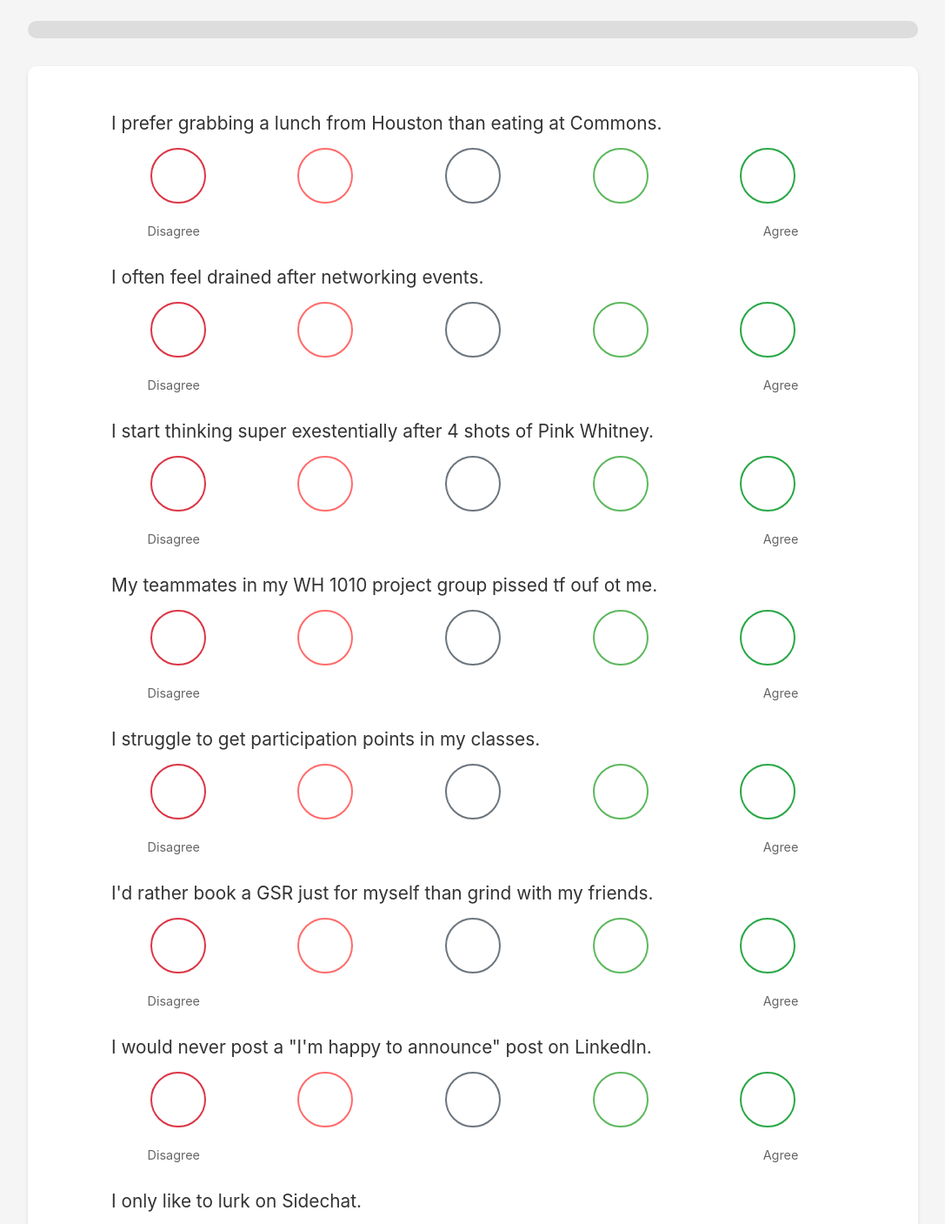
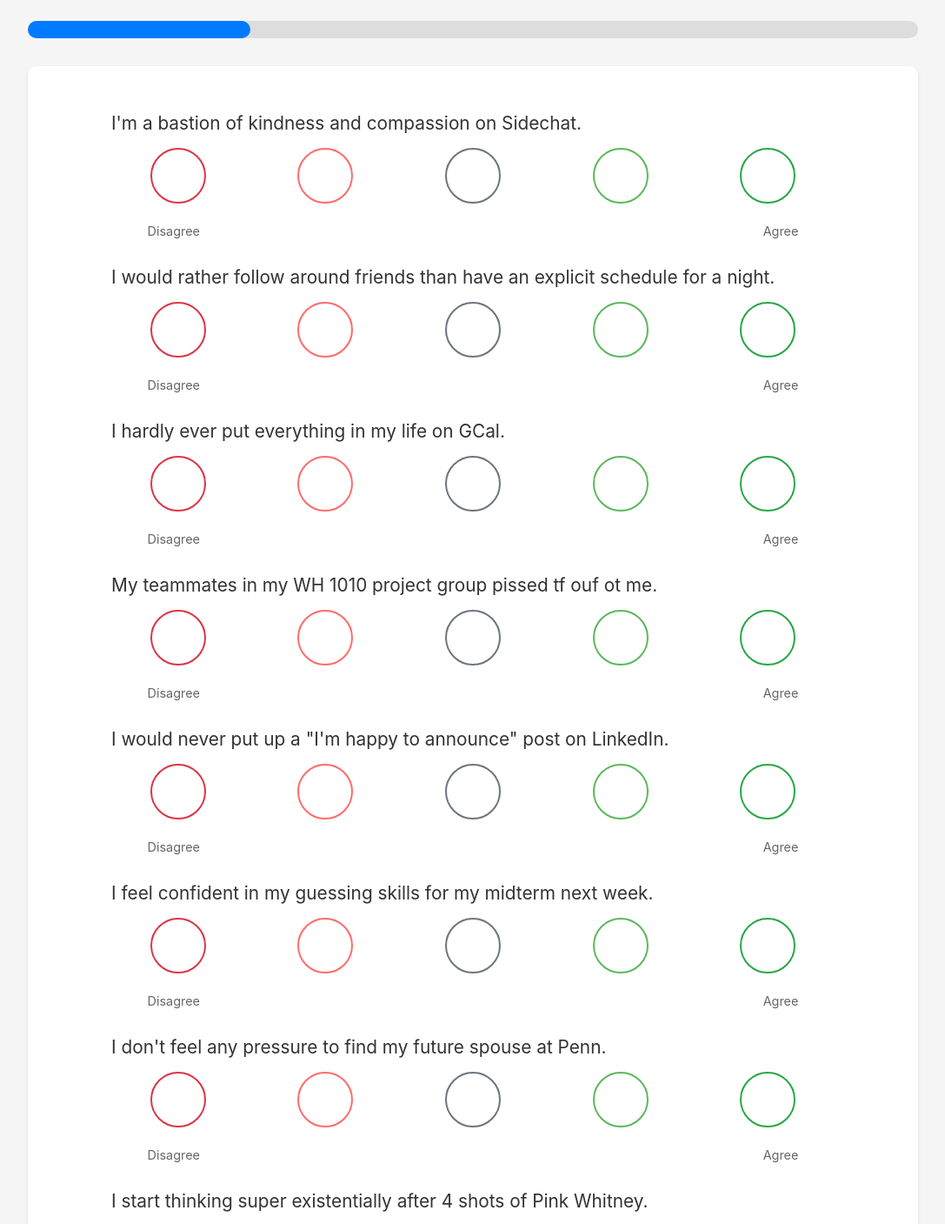
Before and after one commit to dhruv575/pennbti, a React (Create React App) app: page /test in a window 1280 px wide. Shown: the part 120-1527 px from the top of the page at 87% size, without its empty margins (96-1183 px from the left). Built offline with nearby package versions, Linux system fonts and the light colour scheme; sample sign-in values are in the browser's storage.

Commit message:
Fixed room management, randomized question order

```diff
--- a/src/assets/questions.json
+++ b/src/assets/questions.json
@@ -1,122 +1,162 @@
 [
     {
-        "text": "I prefer grabbing a lunch from Houston than eating at Commons."
+        "text": "I prefer grabbing a lunch from Gourmet than eating at Commons.",
+        "code": "1"
     },
     {
-        "text": "I often feel drained after networking events."
+        "text": "I often feel drained after networking events.",
+        "code": "1"
     },
     {
-        "text": "I start thinking super exestentially after 4 shots of Pink Whitney."
+        "text": "I start thinking super existentially after 4 shots of Pink Whitney.",
+        "code": "1"
     },
     {
-        "text": "My teammates in my WH 1010 project group pissed tf ouf ot me."
+        "text": "My teammates in my WH 1010 project group pissed tf ouf ot me.",
+        "code": "1"
     },
     {
-        "text": "I struggle to get participation points in my classes."
+        "text": "I struggle to get participation points in my classes.",
+        "code": "1"
     },
     {
-        "text": "I'd rather book a GSR just for myself than grind with my friends."
+        "text": "I'd rather book a GSR just for myself than grind with my friends.",
+        "code": "1"
     },
     {
-        "text": "I would never post a \"I'm happy to announce\" post on LinkedIn."
+        "text": "I would never put up a \"I'm happy to announce\" post on LinkedIn.",
+        "code": "1"
     },
     {
-        "text": "I only like to lurk on Sidechat."
+        "text": "I avoid eye contact with people I know on Locust.",
+        "code": "1"
     },
     {
-        "text": "I tend not to approach people at parties (unless I'm super blasted)."
+        "text": "I tend not to approach people at parties (unless I'm super blasted).",
+        "code": "1"
     },
     {
-        "text": "I'll generally be one of the first people to dip at social events."
+        "text": "I'll generally be one of the first people to dip at social events.",
+        "code": "1"
     },
     {
-        "text": "I tend to think more about 2026 internships than my midterm next week."
+        "text": "I tend to think more about 2026 internships than my midterm next week.",
+        "code": "2"
     },
     {
-        "text": "I enjoy yapping about a hypothetical wedding plan than my midterm next week."
+        "text": "I'm not sure what I want to do after Penn.",
+        "code": "2"
     },
     {
-        "text": "I feel confident in my guessing skills for my midterm next week."
+        "text": "I feel confident in my guessing skills for my midterm next week.",
+        "code": "2"
     },
     {
-        "text": "I'll notice when the girl I sit next to in ECON 0200 got a new haircut."
+        "text": "I'll notice when the girl I sit next to in ECON 0200 got a new haircut.",
+        "code": "2"
     },
     {
-        "text": "I get bored with busy work and only enjoy class when I'm really learning something."
+        "text": "I get bored with busy work and only enjoy class when I'm really learning something.",
+        "code": "2"
     },
     {
-        "text": "I'd rather work at a startup and build something new than work at a big company."
+        "text": "I'd rather work at a startup and build something new than work at a big company.",
+        "code": "2"
     },
     {
-        "text": "I tend to have a pretty good intuition for many things."
+        "text": "I tend to have a pretty good intuition for my classes.",
+        "code": "2"
     },
     {
-        "text": "I'm gonna go do more higher education one day."
+        "text": "I'm thinking about doing more higher education one day.",
+        "code": "2"
     },
     {
-        "text": "My friends often call me delusional when it comes to my love life."
+        "text": "My friends often call me delusional when it comes to my love life.",
+        "code": "2"
     },
     {
-        "text": "I have theorized about the life I could live with my Locust crush (I do not know their name)."
+        "text": "I have theorized about the life I could live with my Locust crush (I do not know their name).",
+        "code": "2"
     },
     {
-        "text": "Free Luigi."
+        "text": "Free Luigi.",
+        "code": "3"
     },
     {
-        "text": "I am an avid When2Meet user and try and ensure everyone is able to attend my events."
+        "text": "I am an avid When2Meet user and try and ensure everyone is able to attend my events.",
+        "code": "3"
     },
     {
-        "text": "I'll go along with my friends shitty restaurant rec to make them happy."
+        "text": "I'll go along with my friends shitty Beli rec to make them happy.",
+        "code": "3"
     },
     {
-        "text": "I would say no to being a sugar baby if they were mean."
+        "text": "I would say no to being a sugar baby if they were mean.",
+        "code": "3"
     },
     {
-        "text": "I often find myself empathizing with the Wharton student talking about verticalization of B2B SaaS."
+        "text": "I EDed to Penn and it was ACTUALLY my top choice.",
+        "code": "3"
     },
     {
-        "text": "I feel uncomfortable sending out club rejection emails, even to kids who GPTed their essays."
+        "text": "I feel uncomfortable sending out club rejection emails, even to kids who GPTed their essays.",
+        "code": "3"
     },
     {
-        "text": "I participate in nepotism for my close buddies and accquantiances."
+        "text": "I participate in nepotism for my close buddies and acquaintances.",
+        "code": "3"
     },
     {
-        "text": "I'm a bastion of kindness and compassion on Sidechat."
+        "text": "I'm a bastion of kindness and compassion on Sidechat.",
+        "code": "3"
     },
     {
-        "text": "Even if the math tells me differently, I go with vibes (I failed 1410)."
+        "text": "Even if the math tells me differently, I go with vibes (I failed 1410).",
+        "code": "3"
     },
     {
-        "text": "I truly feel happy when my friend gets an internship, even if I didn't get the same one."
+        "text": "I don't feel any pressure to find my future spouse at Penn.",
+        "code": "3"
     },
     {
-        "text": "I will always reply with a maybe on Partiful."
+        "text": "I will always reply with a maybe on Partiful.",
+        "code": "4"
     },
     {
-        "text": "I would rather follow around friends than have an explicit schedule for a night."
+        "text": "I would rather follow around friends than have an explicit schedule for a night.",
+        "code": "4"
     },
     {
-        "text": "I'm never the leader in any of my group projects."
+        "text": "I'm never the leader in any of my group projects.",
+        "code": "4"
     },
     {
-        "text": "I see myself as more of an idea guy than a coordinator."
+        "text": "I see myself as more of an idea guy than a coordinator.",
+        "code": "4"
     },
     {
-        "text": "I joined clubs more for social reasons than as preprofessional endeavors."
+        "text": "I joined clubs more for social reasons than as preprofessional endeavors.",
+        "code": "4"
     },
     {
-        "text": "I tend to submit most of my assignments the night they're due."
+        "text": "I tend to submit most of my assignments the night they're due.",
+        "code": "4"
     },
     {
-        "text": "I rarely initiate plans with my friends, but am always down to hang out."
+        "text": "I rarely initiate plans with my friends, but am always down to hang out.",
+        "code": "4"
     },
     {
-        "text": "I have (or had) a roster."
+        "text": "I have (or had) a roster.",
+        "code": "4"
     },
     {
-        "text": "I tend to change my classes at least 2-3 times a semester."
+        "text": "I tend to change my classes at least 2-3 times a semester.",
+        "code": "4"
     },
     {
-        "text": "I hardly ever put everything in my life on GCal."
+        "text": "I hardly ever put everything in my life on GCal.",
+        "code": "4"
     }
 ]
--- a/src/config.js
+++ b/src/config.js
@@ -1,2 +1,2 @@
-export const API_URL = 'https://pennbti-backend-a39f64aea984.herokuapp.com';
-// export const API_URL = 'http://localhost:5000';
+// export const API_URL = 'https://pennbti-backend-a39f64aea984.herokuapp.com';
+export const API_URL = 'http://localhost:5000';
--- a/src/pages/Test.js
+++ b/src/pages/Test.js
@@ -176,38 +176,62 @@ const QuestionText = styled.p`
 const Test = () => {
   const navigate = useNavigate();
   const [currentSection, setCurrentSection] = useState(0);
-  const [answers, setAnswers] = useState([
-    new Array(10).fill(0),
-    new Array(10).fill(0),
-    new Array(10).fill(0),
-    new Array(10).fill(0)
-  ]);
+  const [randomizedQuestions, setRandomizedQuestions] = useState([]);
+  const [answers, setAnswers] = useState({});
 
   useEffect(() => {
     const token = localStorage.getItem('userToken');
     if (!token) {
       navigate('/userLogin');
     }
+
+    // Randomize all questions
+    const shuffled = [...questions].sort(() => Math.random() - 0.5);
+    setRandomizedQuestions(shuffled);
   }, [navigate]);
 
   const handleAnswer = (questionIndex, value) => {
-    const newAnswers = [...answers];
-    newAnswers[currentSection][questionIndex] = value;
-    setAnswers(newAnswers);
+    const question = randomizedQuestions[currentSection * 10 + questionIndex];
+
+    setAnswers(prev => ({
+      ...prev,
+      [question.text]: { value, code: question.code }
+    }));
   };
 
   const isCurrentSectionComplete = () => {
-    return answers[currentSection].every(answer => answer !== 0);
+    const sectionQuestions = randomizedQuestions.slice(
+      currentSection * 10,
+      (currentSection + 1) * 10
+    );
+
+    return sectionQuestions.every(question =>
+      answers[question.text] !== undefined
+    );
   };
 
   const calculateMBTI = async () => {
-    console.log('Raw answers:', answers);
+    // Group answers by code
+    const answersByCode = {
+      "1": [],
+      "2": [],
+      "3": [],
+      "4": []
+    };
 
-    const averages = answers.map(section => {
-      const sectionTotal = section.reduce((a, b) => a + b, 0);
-      const sectionAverage = parseFloat((sectionTotal / section.length).toFixed(2));
-      return sectionAverage;
+    Object.values(answers).forEach(answer => {
+      answersByCode[answer.code].push(answer.value);
     });
+
+    console.log('Answers grouped by code:', answersByCode);
+
+    // Calculate averages for each code group
+    const averages = [
+      calculateAverage(answersByCode["1"]), // E vs I
+      calculateAverage(answersByCode["2"]), // S vs N
+      calculateAverage(answersByCode["3"]), // T vs F
+      calculateAverage(answersByCode["4"])  // J vs P
+    ];
 
     console.log('Calculated averages:', averages);
 
@@ -247,6 +271,12 @@ const Test = () => {
     }
   };
 
+  const calculateAverage = (array) => {
+    if (array.length === 0) return 0;
+    const sum = array.reduce((a, b) => a + b, 0);
+    return parseFloat((sum / array.length).toFixed(2));
+  };
+
   const handleNext = () => {
     if (currentSection < 3) {
       window.scrollTo(0, 0);
@@ -256,7 +286,7 @@ const Test = () => {
     }
   };
 
-  const currentQuestions = questions.slice(
+  const currentQuestions = randomizedQuestions.slice(
     currentSection * 10,
     (currentSection + 1) * 10
   );
@@ -264,7 +294,7 @@ const Test = () => {
   return (
     <Container>
       <ProgressBar>
-        <Progress percent={currentSection * 25} />
+        <Progress percent={(currentSection + 1) * 25} />
       </ProgressBar>
 
       <QuestionContainer>
@@ -277,7 +307,7 @@ const Test = () => {
                 <ButtonContainer key={value}>
                   <AnswerButton
                     value={value}
-                    selected={answers[currentSection][index] === value}
+                    selected={answers[question.text]?.value === value}
                     onClick={() => handleAnswer(index, value)}
                   />
                 </ButtonContainer>
```
Also changed, not shown: 1 other file (tests, documents, lock files or other folders).
